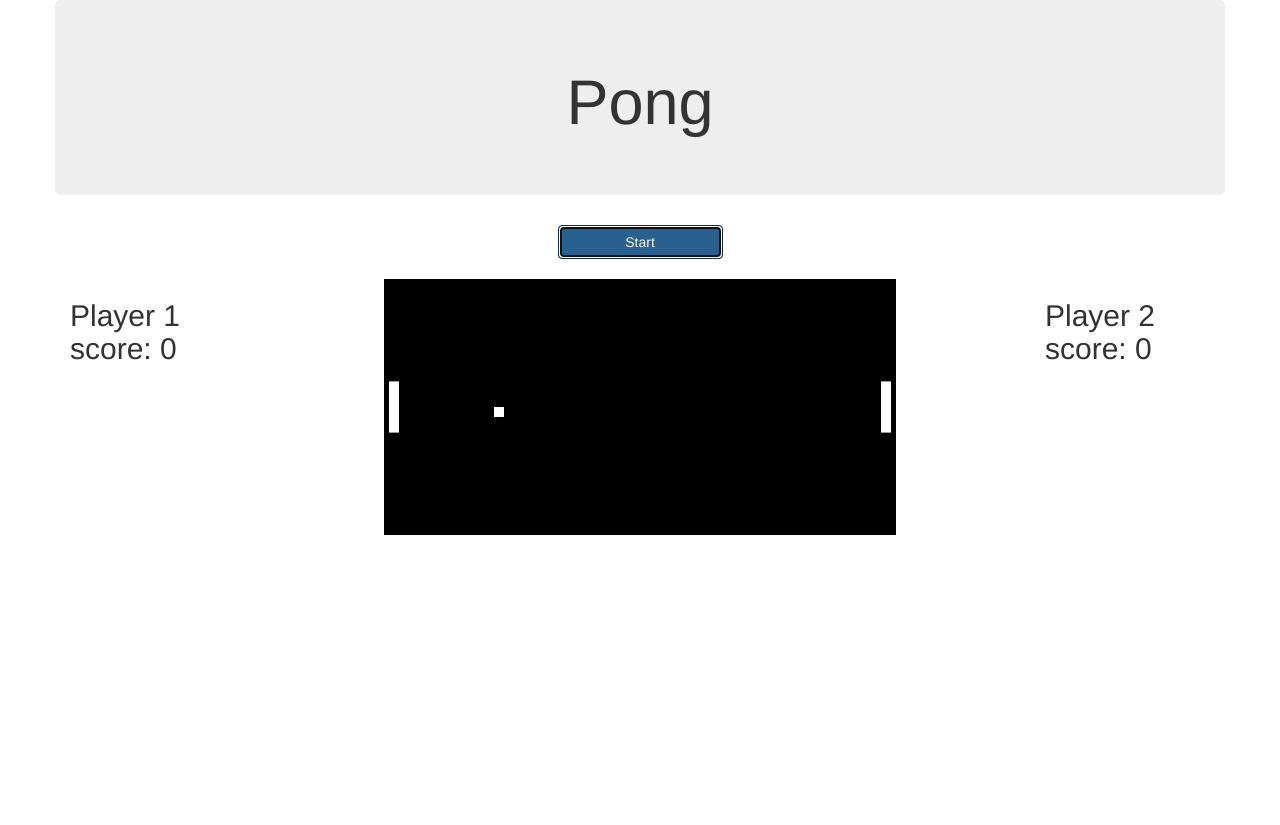
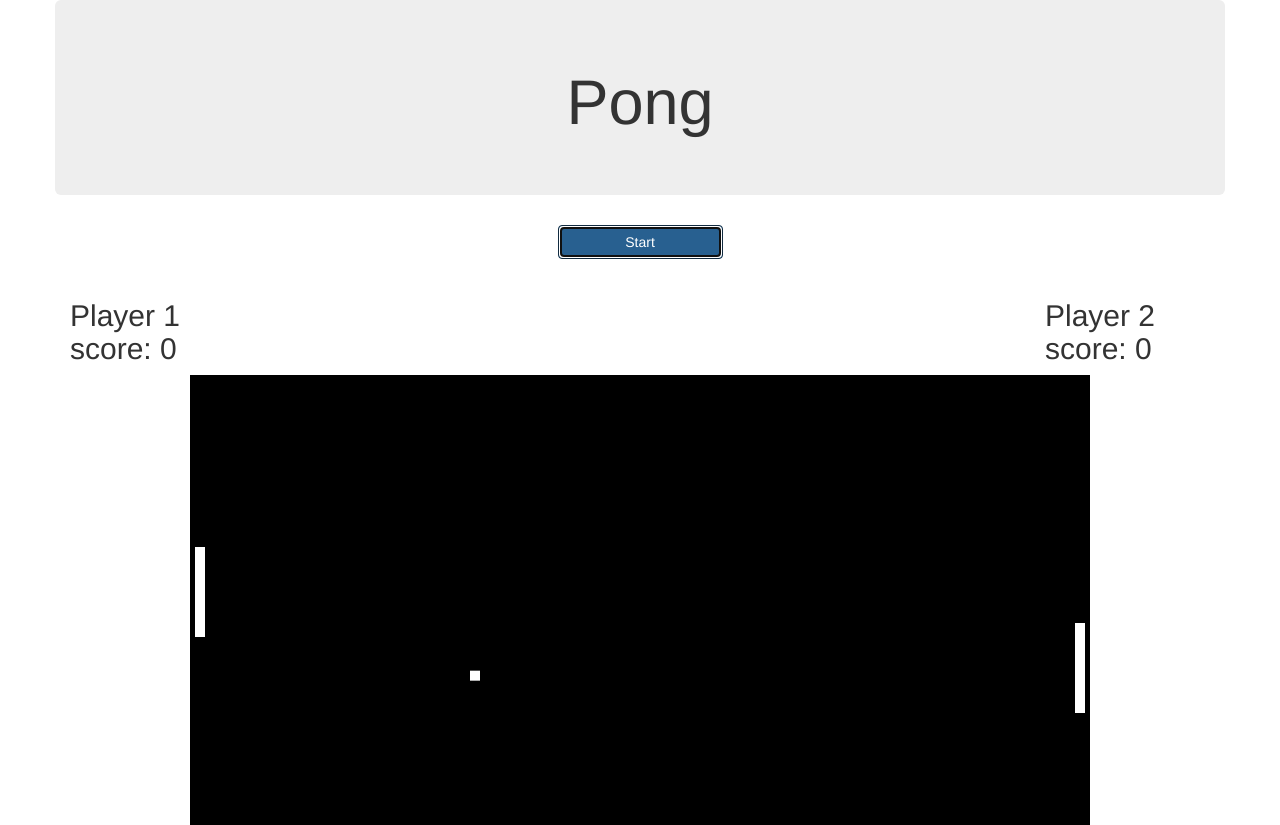
Before and after one commit to janek-b/pong, a plain HTML site: page index.html in a window 1280 px wide. Both pictures are taken after a click on the button "Start". Before the commit the page ends 800 px from the top, so only its background shows below. Drawn offline with nearby package versions, Linux system fonts and the light colour scheme.

Commit message:
add mouse move event and increase field size

```diff
--- a/index.html
+++ b/index.html
@@ -23,11 +23,14 @@
         <div class="col-md-2">
           <h2>Player 1 score: <span id="player1Score"></span></h2>
         </div>
-        <div class="col-md-8">
-          <canvas id="canvas" width="512" height="256"></canvas>
+        <div class="col-md-2 col-md-offset-8">
+          <h2>Player 2 score: <span id="player2Score"></span></h2>
         </div>
-        <div class="col-md-2">
-          <h2>Player 2 score: <span id="player2Score"></span></h2>
+      </div>
+      <div class="row">
+        <div class="col-md-12">
+          <canvas id="canvas" width="900" height="450"></canvas>
+
         </div>
       </div>
     </div>
--- a/js/scripts.js
+++ b/js/scripts.js
@@ -4,7 +4,7 @@ function Field(width, height, ctx) {
   this.height = height;
   this.player1 = new Player(this, 5);
   this.player2 = new Player(this, this.width-15)
-  this.ball = new Ball();
+  this.ball = new Ball(this);
   this.ctx = ctx
 };
 
@@ -18,19 +18,19 @@ Field.prototype.draw = function() {
 }
 
 Field.prototype.movePaddleDown = function(player) {
-  if (player.y + player.height > this.height - 5) {
+  if (player.y + player.height > this.height - 4) {
     player.y = this.height - player.height;
   } else {
-    player.y += 10;
+    player.y += 4;
   };
   this.draw();
 };
 
 Field.prototype.movePaddleUp = function(player) {
-  if (player.y < 5) {
+  if (player.y < 4) {
     player.y = 0;
   } else {
-    player.y -= 10;
+    player.y -= 4;
   };
   this.draw();
 };
@@ -90,13 +90,16 @@ Field.prototype.moveBall = function() {
 
 Field.prototype.compTurn = function() {
   if (this.ball.speedX < 0) {
-    var ballMid = this.ball.y + this.ball.height/2;
-    var paddleMid = this.player2.y + this.player2.height/2;
-    if (ballMid + 30 < paddleMid) {
-      this.movePaddleUp(this.player2);
-    } else if (ballMid - 30 > paddleMid) {
-      this.movePaddleDown(this.player2);
-    };
+    if (this.ball.x % 6 === 0) {
+      var ballMid = this.ball.y + this.ball.height/2;
+      var paddleMid = this.player2.y + this.player2.height/2;
+      if (ballMid + 10 < paddleMid) {
+        this.movePaddleUp(this.player2);
+      } else if (ballMid - 10 > paddleMid) {
+        this.movePaddleDown(this.player2);
+      };
+
+    }
   };
 };
 
@@ -108,18 +111,19 @@ function Player(field, x) {
   this.score = 0;
 };
 
-function Ball() {
+function Ball(field) {
+  this.field = field;
   this.width = 10;
   this.height = 10;
-  this.x = 200;
-  this.y = 256/2;
+  this.x = this.field.width/2;
+  this.y = this.field.height/2;
   this.speedX = 1;
   this.speedY = 0;
 };
 
 Ball.prototype.reset = function() {
-  this.x = 200;
-  this.y = 256/2;
+  this.x = this.field.width/2;
+  this.y = this.field.height/2;
   this.speedX = 1;
   this.speedY = 0;
 }
@@ -139,6 +143,16 @@ $(function() {
   var height = canvas.height;
 
   var field = new Field(width, height, ctx);
+  var rect = canvas.getBoundingClientRect();
+
+  document.addEventListener("mousemove", function(event) {
+    var y = event.clientY - rect.top;
+    if (y < field.player1.y + field.player1.height/2) {
+      field.movePaddleUp(field.player1);
+    } else if (y > field.player1.y + field.player1.height/2) {
+      field.movePaddleDown(field.player1);
+    };
+  }, false);
 
   document.addEventListener("keydown", function(event) {
     if (event.keyCode === 38) {
@@ -152,7 +166,7 @@ $(function() {
 
   $("#start").click(function() {
     field.ball.reset();
-    startGame = setInterval(moveball, 10);
+    startGame = setInterval(moveball, 1);
   });
 
   function moveball() {
```
